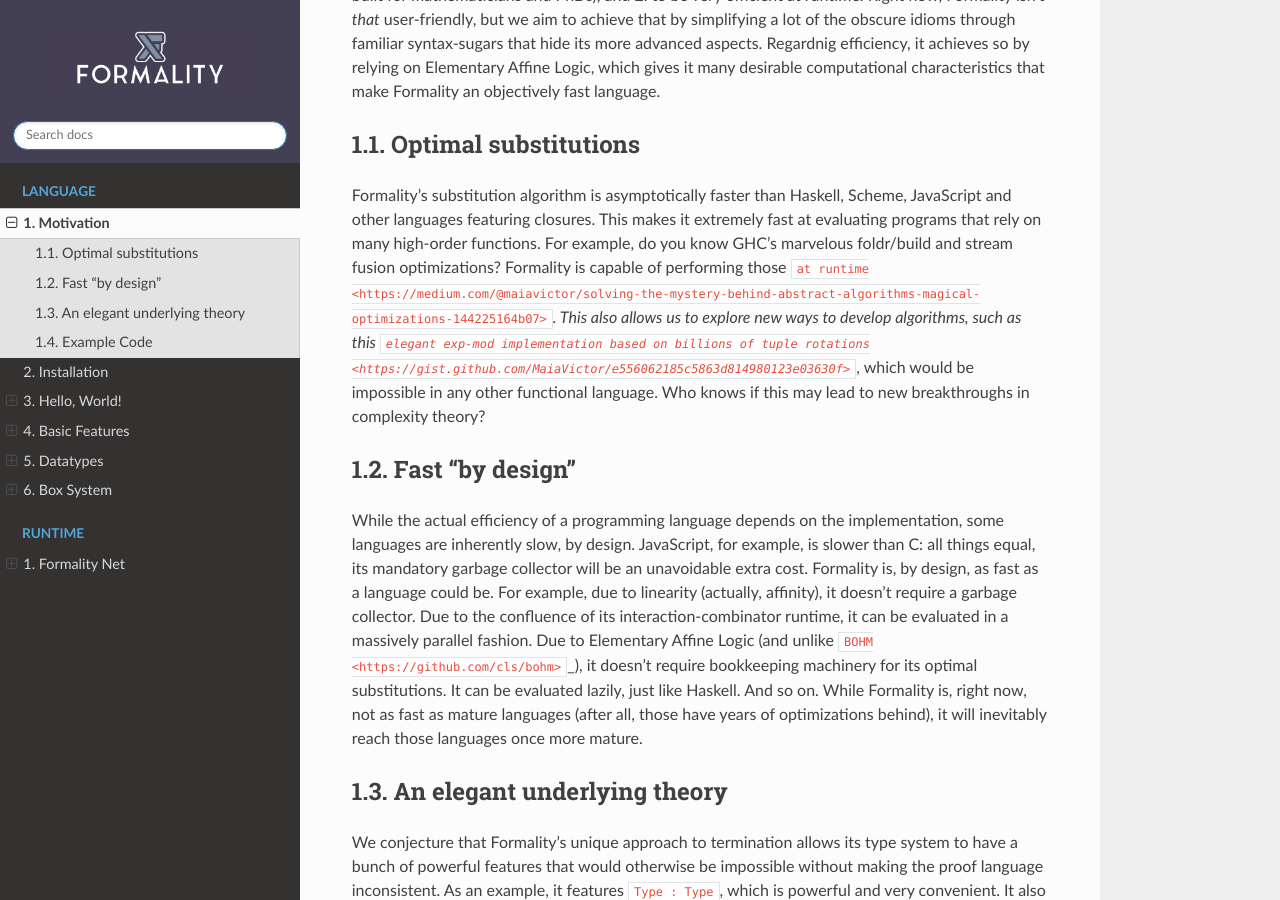
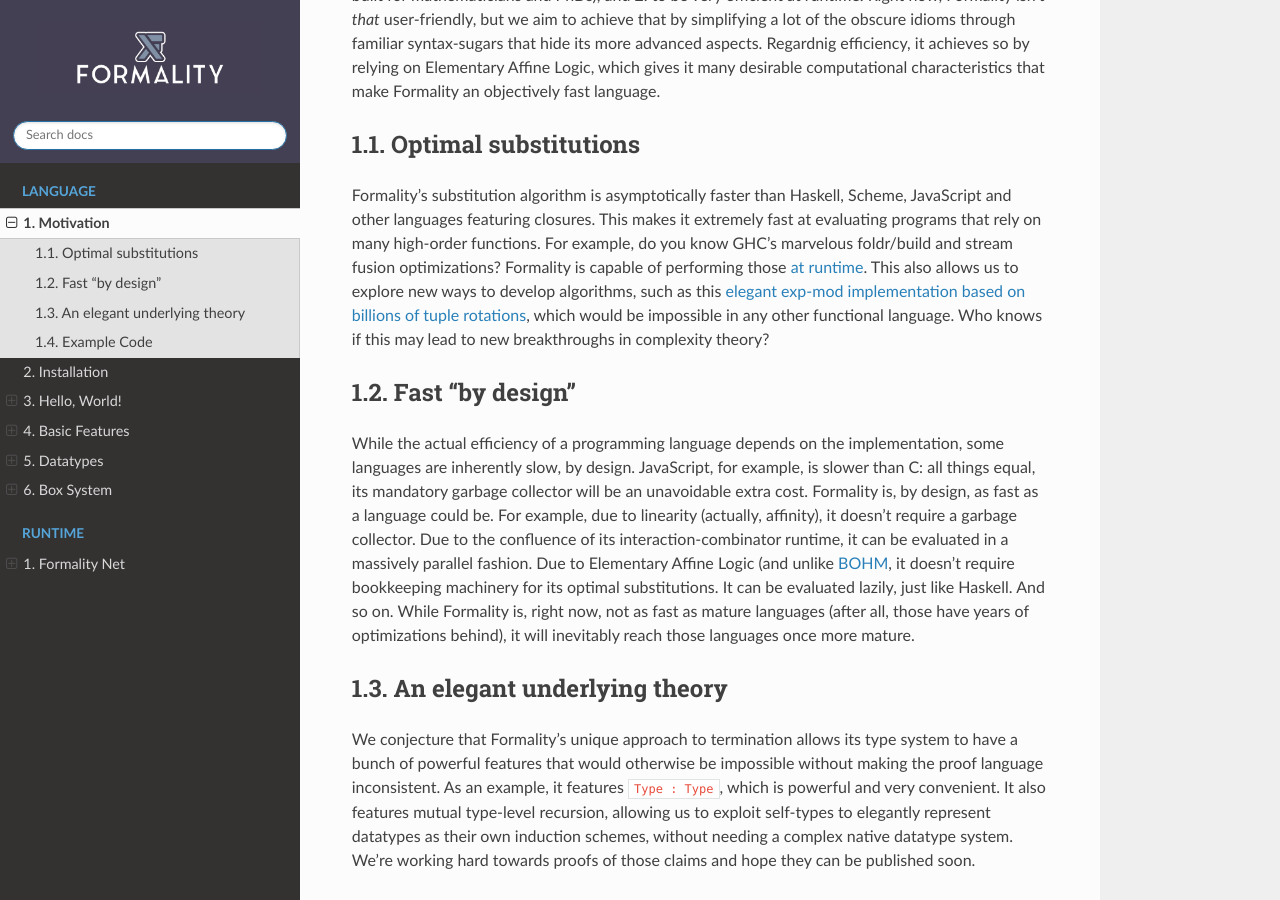
Before and after one commit to Soonad/docs.formality-lang.org, a Sphinx documentation site: the page built from docs/source/language/Motivation.md, in a window 1280 px wide and 900 px high, scrolled down 224 px. Built offline with Sphinx 7.4.7 and the Read the Docs theme 2.0.0, drawn with Linux system fonts in a browser that asks for light colours; pages that are not in the unit, such as notebooks, are missing from menus.

Commit message:
Fix links

```diff
--- a/docs/source/language/Motivation.md
+++ b/docs/source/language/Motivation.md
@@ -4,11 +4,11 @@ Formality exists to fill a hole in the current market: there aren't many languag
 
 ### Optimal substitutions
 
-Formality's substitution algorithm is asymptotically faster than Haskell, Scheme, JavaScript and other languages featuring closures. This makes it extremely fast at evaluating programs that rely on many high-order functions. For example, do you know GHC's marvelous foldr/build and stream fusion optimizations? Formality is capable of performing those `at runtime <https://medium.com/@maiavictor/solving-the-mystery-behind-abstract-algorithms-magical-optimizations-144225164b07>`_. This also allows us to explore new ways to develop algorithms, such as this `elegant exp-mod implementation based on billions of tuple rotations <https://gist.github.com/MaiaVictor/e556062185c5863d814980123e03630f>`_, which would be impossible in any other functional language. Who knows if this may lead to new breakthroughs in complexity theory?
+Formality's substitution algorithm is asymptotically faster than Haskell, Scheme, JavaScript and other languages featuring closures. This makes it extremely fast at evaluating programs that rely on many high-order functions. For example, do you know GHC's marvelous foldr/build and stream fusion optimizations? Formality is capable of performing those [at runtime](https://medium.com/@maiavictor/solving-the-mystery-behind-abstract-algorithms-magical-optimizations-144225164b07). This also allows us to explore new ways to develop algorithms, such as this [elegant exp-mod implementation based on billions of tuple rotations](https://gist.github.com/MaiaVictor/e556062185c5863d814980123e03630f), which would be impossible in any other functional language. Who knows if this may lead to new breakthroughs in complexity theory?
 
 ### Fast "by design"
 
-While the actual efficiency of a programming language depends on the implementation, some languages are inherently slow, by design. JavaScript, for example, is slower than C: all things equal, its mandatory garbage collector will be an unavoidable extra cost. Formality is, by design, as fast as a language could be. For example, due to linearity (actually, affinity), it doesn't require a garbage collector. Due to the confluence of its interaction-combinator runtime, it can be evaluated in a massively parallel fashion. Due to Elementary Affine Logic (and unlike `BOHM <https://github.com/cls/bohm>`_), it doesn't require bookkeeping machinery for its optimal substitutions. It can be evaluated lazily, just like Haskell. And so on. While Formality is, right now, not as fast as mature languages (after all, those have years of optimizations behind), it will inevitably reach those languages once more mature.
+While the actual efficiency of a programming language depends on the implementation, some languages are inherently slow, by design. JavaScript, for example, is slower than C: all things equal, its mandatory garbage collector will be an unavoidable extra cost. Formality is, by design, as fast as a language could be. For example, due to linearity (actually, affinity), it doesn't require a garbage collector. Due to the confluence of its interaction-combinator runtime, it can be evaluated in a massively parallel fashion. Due to Elementary Affine Logic (and unlike [BOHM](https://github.com/cls/bohm), it doesn't require bookkeeping machinery for its optimal substitutions. It can be evaluated lazily, just like Haskell. And so on. While Formality is, right now, not as fast as mature languages (after all, those have years of optimizations behind), it will inevitably reach those languages once more mature.
 
 ### An elegant underlying theory
 
```
